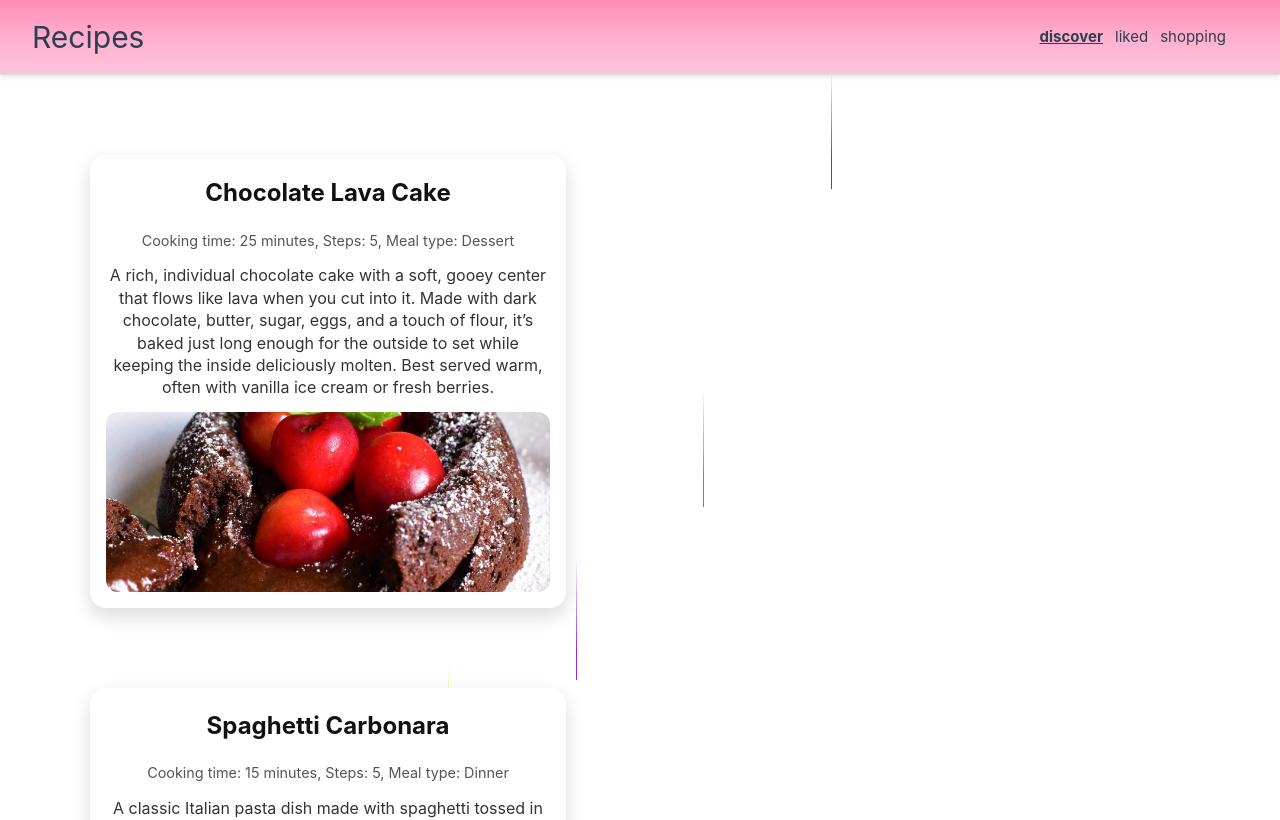
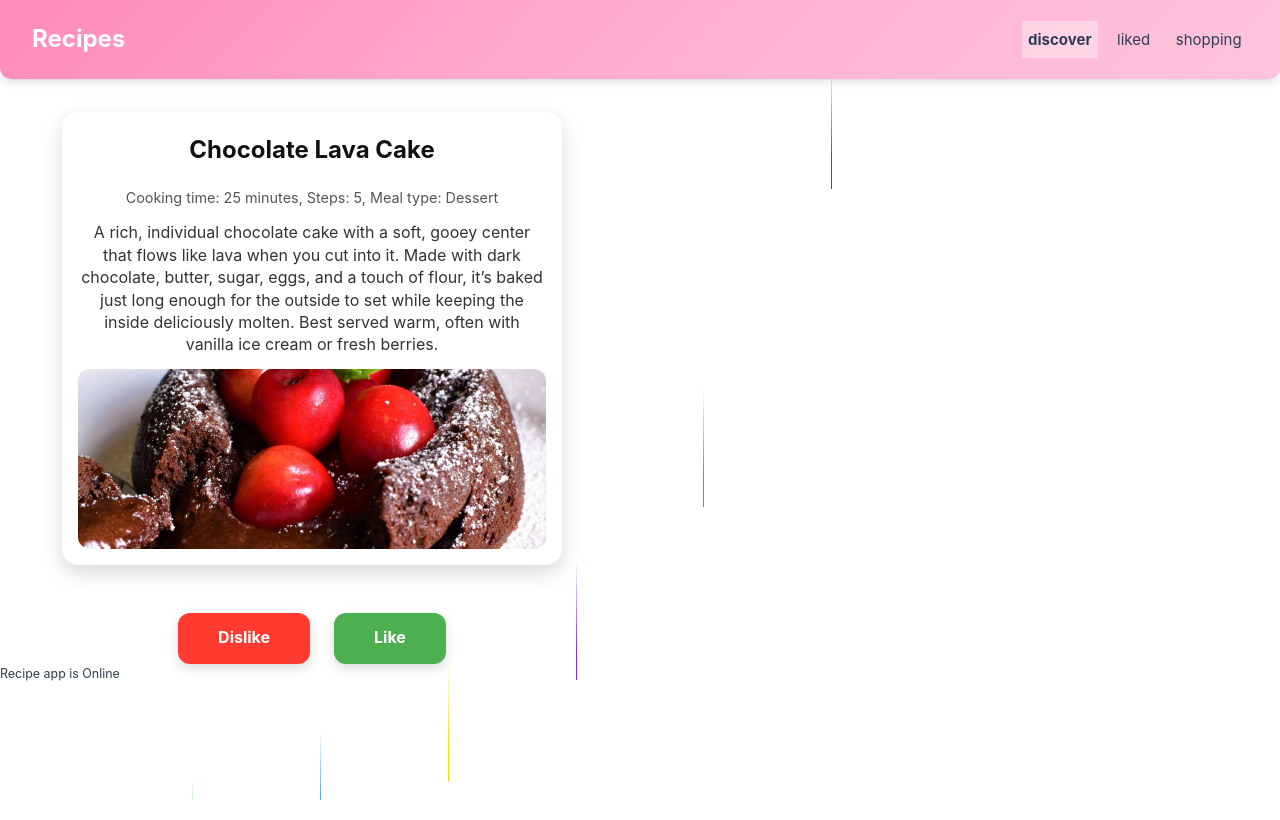
Before and after one commit to SimonevC/frontend_project, a Vue app in the folder recipe_app/: page /discover in a window 1280 px wide. Shown: the top 820 px of the page. Built offline with nearby package versions, Linux system fonts and the light colour scheme; the HTML template or start-up script is replaced by a standard one.

Commit message:
Fixed issue with seeing all recipes at one

```diff
--- a/recipe_app/src/components/HeaderTabs.vue
+++ b/recipe_app/src/components/HeaderTabs.vue
@@ -38,49 +38,83 @@ function setCurrentTab(newTabName: string) {
 .header {
   display: flex;
   justify-content: space-between;
-  background-image: linear-gradient(
-    to bottom,
-    rgb(255, 139, 184),
-    rgb(255, 175, 206),
-    rgb(255, 196, 219)
-  );
-  height: 5em;
-  border-bottom: 1px solid #ddd;
-  box-shadow: 0 1px 6px #ddd;
-  margin-bottom: 1rem;
   align-items: center;
-  padding-inline: 2rem;
+  padding: 0 2rem;
+  height: 5rem;
+  background: linear-gradient(135deg, rgb(255, 139, 184), rgb(255, 175, 206), rgb(255, 196, 219));
+  box-shadow: 0 3px 10px rgba(0, 0, 0, 0.1);
+  border-bottom: 1px solid #e0e0e0;
+  border-radius: 0 0 12px 12px; /* ronde onderkant */
+  position: sticky;
+  top: 0;
+  z-index: 100;
 }
 
-.padding {
-  padding: 2rem;
+.header h1 {
+  font-size: 1.5rem;
+  font-weight: 700;
+  color: #fff;
+  margin: 0;
 }
 
 nav {
   display: flex;
-  flex-direction: row;
-  max-width: 1200px;
+  gap: 1.5rem;
+  align-items: center;
+}
+
+.tab {
+  text-transform: capitalize;
+  font-weight: 500;
+  color: #fff;
+  padding: 0.3rem 0.6rem;
+  border-radius: 8px;
+  transition: all 0.2s ease;
+  cursor: pointer;
+}
+
+.tab:hover {
+  background-color: rgba(255, 255, 255, 0.2);
+}
+
+.active {
+  background-color: rgba(255, 255, 255, 0.35);
+  text-decoration: none;
+  font-weight: 700;
 }
 
 header .icons {
   display: flex;
-  margin: 1rem;
+  align-items: center;
+  gap: 0.8rem;
   cursor: pointer;
 }
+
 header .icons > * {
-  padding: 0 6px;
+  padding: 0.4rem;
+  transition: all 0.2s ease;
 }
 
-.tab {
-  text-transform: capitalize;
+header .icons > *:hover {
+  transform: scale(1.1);
+  color: #fff;
 }
 
-.active {
-  text-decoration: underline;
-  font-weight: bold;
-}
-
-h1 {
-  display: flex;
+/* kleine aanpassing voor mobiel */
+@media (max-width: 768px) {
+  .header {
+    flex-direction: column;
+    height: auto;
+    padding: 1rem;
+  }
+  nav {
+    gap: 1rem;
+    flex-wrap: wrap;
+    justify-content: center;
+    margin-top: 0.5rem;
+  }
+  header .icons {
+    margin-top: 0.5rem;
+  }
 }
 </style>
--- a/recipe_app/src/components/ListDetail.vue
+++ b/recipe_app/src/components/ListDetail.vue
@@ -33,7 +33,7 @@ function backToList() {
       <button class="back" @click="backToList">← Back</button>
       <slot name="details" :items="items" :index="currentItemIndex"></slot>
     </div>
-    <!-- <slot name="detail_actions" /> -->
+    <slot name="detail_actions" />
   </div>
 </template>
 
@@ -48,7 +48,6 @@ function backToList() {
 
 .list_item {
   cursor: pointer;
-  /* border: 1px solid white; */
   padding: 2rem;
   margin-bottom: 1rem;
 }
--- a/recipe_app/src/data/data.ts
+++ b/recipe_app/src/data/data.ts
@@ -7,7 +7,7 @@ export const recipeList = [
     description:
       'A rich, individual chocolate cake with a soft, gooey center that flows like lava when you cut into it. Made with dark chocolate, butter, sugar, eggs, and a touch of flour, it’s baked just long enough for the outside to set while keeping the inside deliciously molten. Best served warm, often with vanilla ice cream or fresh berries.',
     image: '/public/images/lava-cake.jpg',
-    seen: false,
+    seen: undefined,
     liked: false,
   },
   {
@@ -18,7 +18,7 @@ export const recipeList = [
     description:
       'A classic Italian pasta dish made with spaghetti tossed in a creamy sauce of eggs, Pecorino Romano cheese, crispy pancetta, and black pepper. The heat from the pasta gently cooks the eggs, creating a rich and silky coating without using any cream.',
     image: '/public/images/spaghetti.jpg',
-    seen: false,
+    seen: undefined,
     liked: false,
   },
   {
@@ -29,7 +29,7 @@ export const recipeList = [
     description:
       'A simple yet flavorful Italian dish made with pasta tossed in a fresh basil pesto sauce, blended with olive oil, pine nuts, garlic, Parmesan cheese, and a hint of lemon. Perfect for a quick, light, and aromatic meal.',
     image: '/public/images/pasta-pesto.jpg',
-    seen: false,
+    seen: undefined,
     liked: false,
   },
   {
@@ -40,7 +40,7 @@ export const recipeList = [
     description:
       'A moist and sweet loaf made with ripe bananas, flour, sugar, eggs, and butter. Baked to golden perfection — perfect as a comforting breakfast, snack, or dessert.',
     image: '/public/images/bananenbrood.jpeg',
-    seen: false,
+    seen: undefined,
     liked: false,
   },
 ]
--- a/recipe_app/src/data/store.ts
+++ b/recipe_app/src/data/store.ts
@@ -23,8 +23,12 @@ export const store = reactive({
     recipe.liked = false
   },
 
+  seen(recipe: Recipe) {
+    recipe.seen = true
+  },
+
   getUndisplayedRecipes() {
-    return store.recipes.filter((r) => r.liked === undefined)
+    return store.recipes.filter((r) => r.seen === undefined)
   },
 
   getLikedRecipes() {
--- a/recipe_app/src/recipe.ts
+++ b/recipe_app/src/recipe.ts
@@ -5,5 +5,6 @@ export interface Recipe {
   mealType: string
   description: string
   image: string
+  seen?: boolean
   liked?: boolean
 }
--- a/recipe_app/src/views/DiscoverTab.vue
+++ b/recipe_app/src/views/DiscoverTab.vue
@@ -14,17 +14,22 @@ function showNextRecipe() {
 
 function likeCurrent() {
   store.like(currentRecipe.value)
+  store.seen(currentRecipe.value)
   showNextRecipe()
 }
 
 function dislikeCurrent() {
   store.dislike(currentRecipe.value)
+  store.seen(currentRecipe.value)
   showNextRecipe()
 }
 </script>
 
 <template>
-  <ListDetail :items="store.recipes">
+  <ListDetail :items="[currentRecipe]">
+    <div v-if="currentRecipe === null">
+      <h2>All recipes seen! 🎉</h2>
+    </div>
     <template #list_item="{ item }">
       <div class="recipe-card">
         <h3 class="recipe-title">{{ item.name }}</h3>
```
